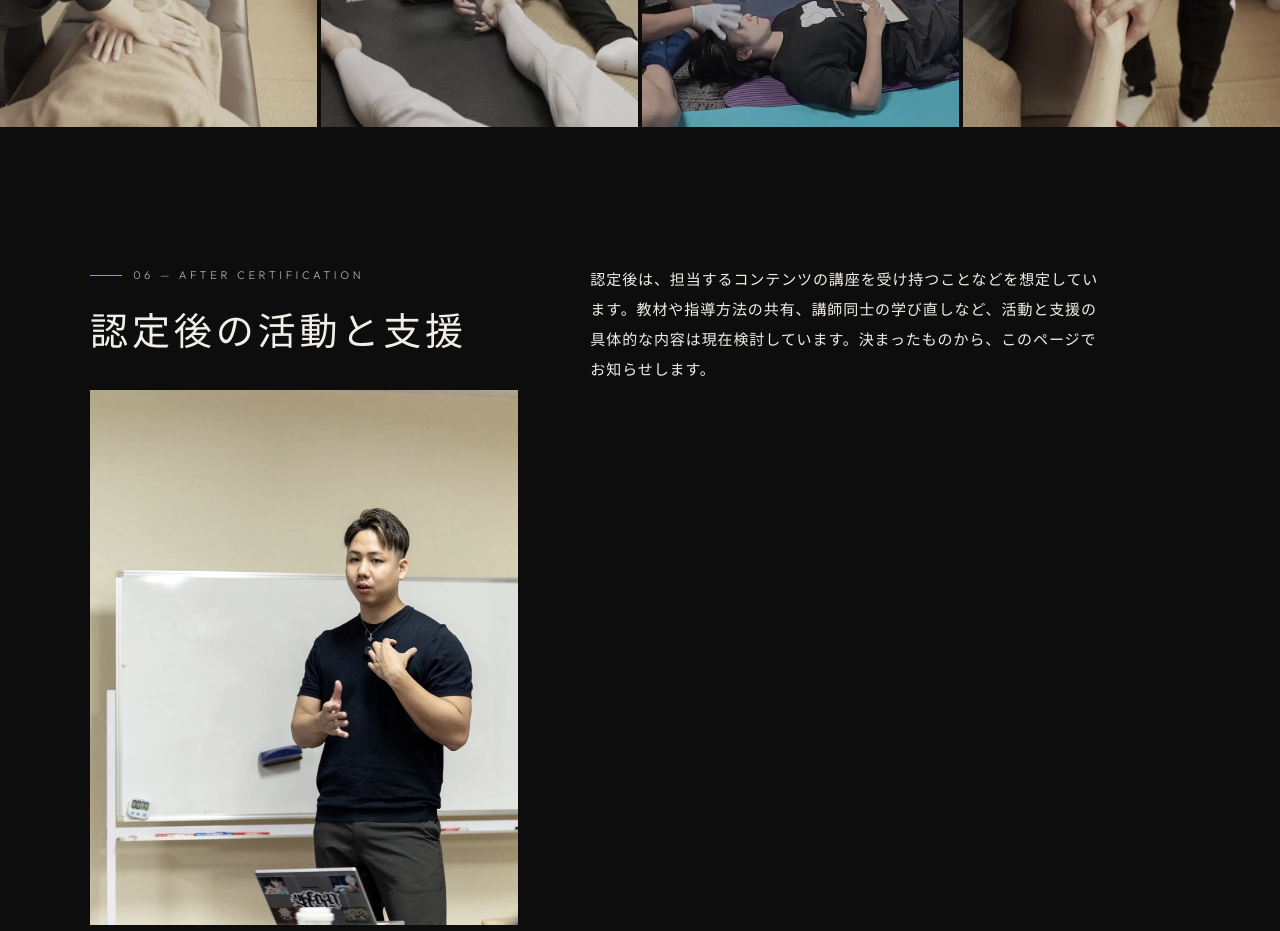
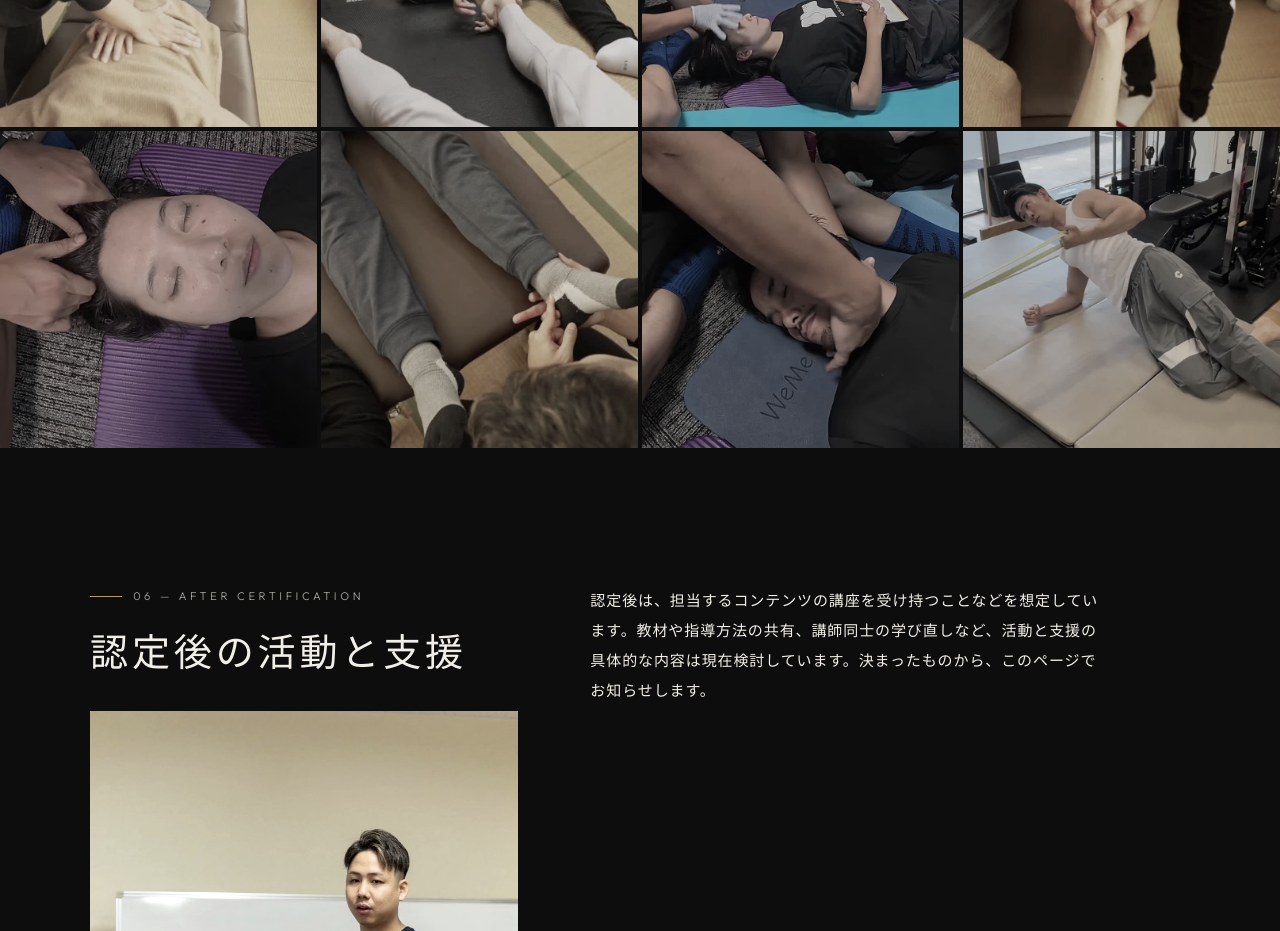
Before and after one commit to noriatsu3377-hue/conditioning-japan-instructor, a plain HTML site: page index.html in a window 1280 px wide. Shown: the part 10140-11071 px from the top of the page. Drawn offline with nearby package versions, Linux system fonts and the light colour scheme.

Commit message:
年間セミナーの最新写真を反映
Co-Authored-By: Claude Opus 5.5 <noreply@anthropic.com>

```diff
--- a/index.html
+++ b/index.html
@@ -188,6 +188,10 @@
     <figure><img src="assets/img/kansetsu-basic-3.jpg" alt="受講者の足首を調整する原口慶篤" width="800" height="800" loading="lazy" decoding="async"></figure>
     <figure><img src="assets/img/zero-recovery-3.jpg" alt="受講者の前で頭部へのアプローチを実演する様子" width="800" height="800" loading="lazy" decoding="async"></figure>
     <figure><img src="assets/img/kansetsu-advance-1.jpg" alt="受講者の手を取り関節を調整する様子" width="800" height="800" loading="lazy" decoding="async"></figure>
+    <figure><img src="assets/img/zero-recovery-1.jpg" alt="頭部に手を当てて施術する様子" width="800" height="800" loading="lazy" decoding="async"></figure>
+    <figure><img src="assets/img/kansetsu-advance-2.jpg" alt="受講者の足首を調整する様子" width="800" height="800" loading="lazy" decoding="async"></figure>
+    <figure><img src="assets/img/zero-recovery-2.jpg" alt="仰向けの受講者の頭部と首にアプローチする様子" width="800" height="800" loading="lazy" decoding="async"></figure>
+    <figure><img src="assets/img/posture-3.jpg" alt="運動を実演する様子" width="800" height="800" loading="lazy" decoding="async"></figure>
   </div>
 </section>
 
```
Also changed, not shown: assets/img/hands-main.jpg, assets/img/kansetsu-advance-2.jpg (added), assets/img/zero-recovery-1.jpg (added), assets/img/zero-recovery-2.jpg (added).
